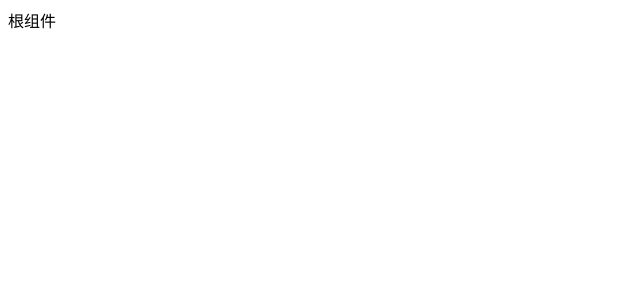
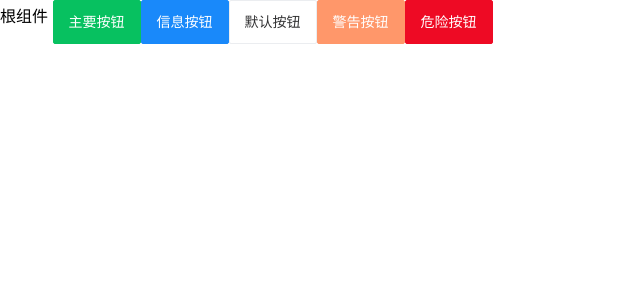
Before and after one commit to Hailie17/mianjin, a Vue app: page / in a window 1280 px wide. Shown: the top 300 px of the page, without its empty margins (0-640 px from the left). Built offline with nearby package versions, Linux system fonts and the light colour scheme.

Commit message:
全局引入vant

```diff
--- a/package.json
+++ b/package.json
@@ -9,6 +9,7 @@
   },
   "dependencies": {
     "core-js": "^3.8.3",
+    "vant": "^2.13.2",
     "vue": "^2.6.14",
     "vue-router": "^3.5.1"
   },
--- a/src/App.vue
+++ b/src/App.vue
@@ -1,5 +1,11 @@
 <template>
-  <div id="app">根组件</div>
+  <div id="app">根组件
+    <van-button type="primary">主要按钮</van-button>
+    <van-button type="info">信息按钮</van-button>
+    <van-button type="default">默认按钮</van-button>
+    <van-button type="warning">警告按钮</van-button>
+    <van-button type="danger">危险按钮</van-button>
+  </div>
 </template>
 
 <script>
--- a/src/main.js
+++ b/src/main.js
@@ -2,6 +2,9 @@ import Vue from 'vue'
 import App from './App.vue'
 import router from './router'
 
+import Vant from 'vant'
+import 'vant/lib/index.css'
+Vue.use(Vant)
 Vue.config.productionTip = false
 
 new Vue({
```
Also changed, not shown: 1 other file (tests, documents, lock files or other folders).
